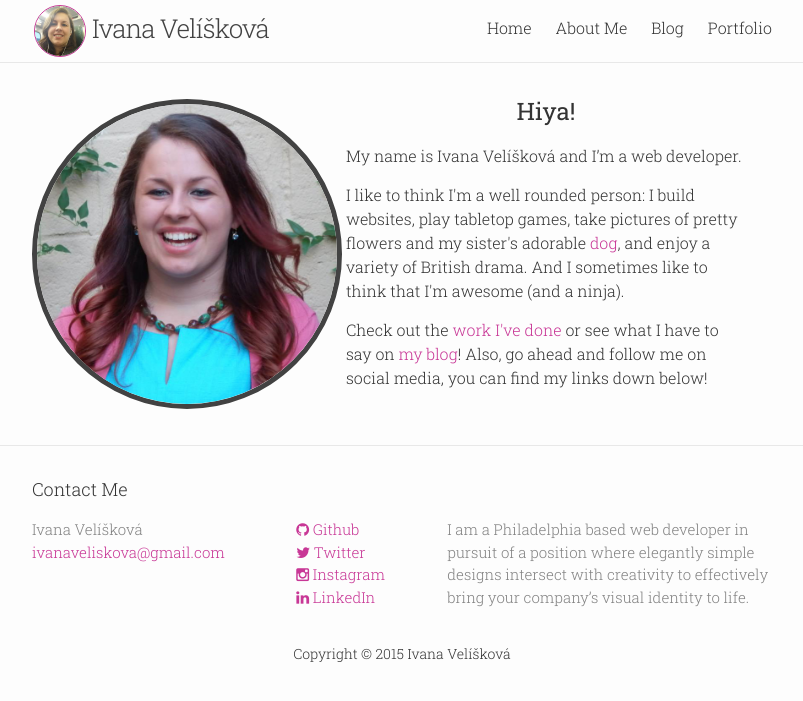
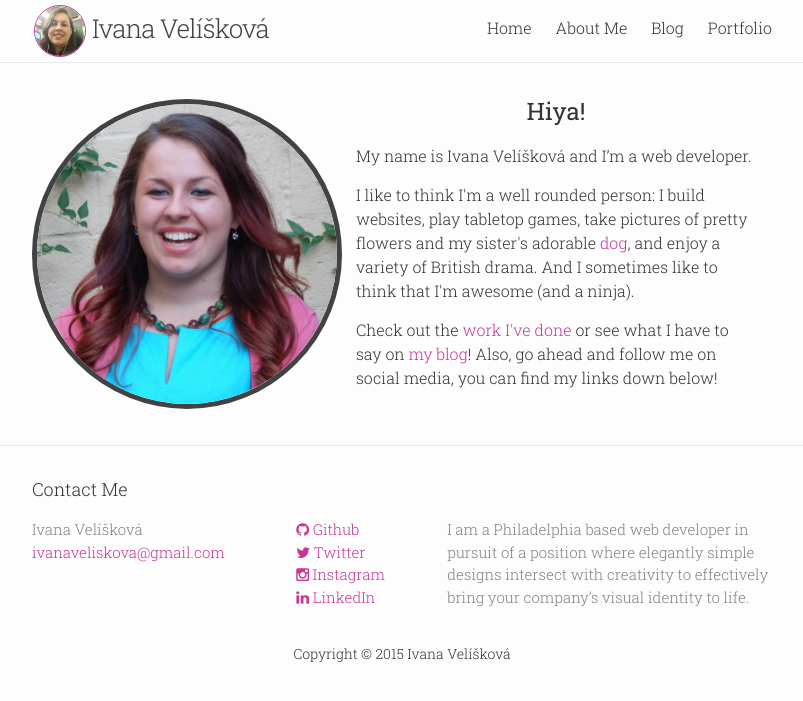
Before and after one commit to ivanaveliskova/Personal-Site, a Jekyll site: the page built from index.html, in a window 1280 px wide. Shown: the top 701 px of the page, without its empty margins (238-1041 px from the left). Built offline with Jekyll 4.4.1, drawn with Linux system fonts in a browser that asks for light colours.

Commit message:
fixed spacing

```diff
--- a/_sass/_layout.scss
+++ b/_sass/_layout.scss
@@ -281,6 +281,7 @@ My Added CSS
 
 .intro{
     margin-bottom: $spacing-unit / 3;
+    margin-left: $spacing-unit / 3;
     max-width: 400px;
     width: 100%;
     display: inline-block;
```
